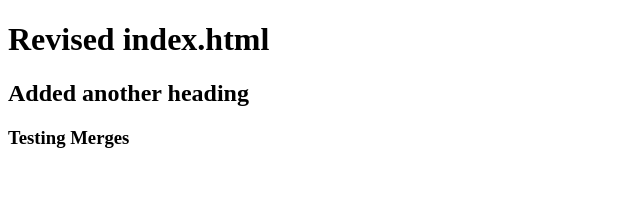
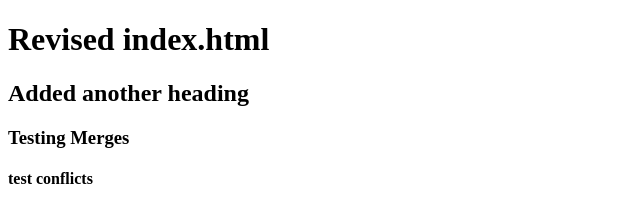
Before and after one commit to Paul-MOB/My-repo1, a plain HTML site: page index.html in a window 1280 px wide. Shown: the whole page, without its empty margins (0-640 px from the left). Drawn offline with Linux system fonts and the light colour scheme.

Commit message:
Update index.html
testing conflicts

```diff
--- a/index.html
+++ b/index.html
@@ -9,5 +9,6 @@
 <h1>Revised index.html</h1>
   <h2>Added another heading</h2>
   <h3>Testing Merges</h3>
+  <h4>test conflicts</h4>
 </body>
 </html>
```
